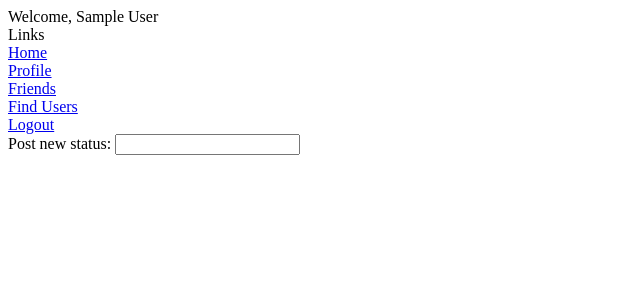
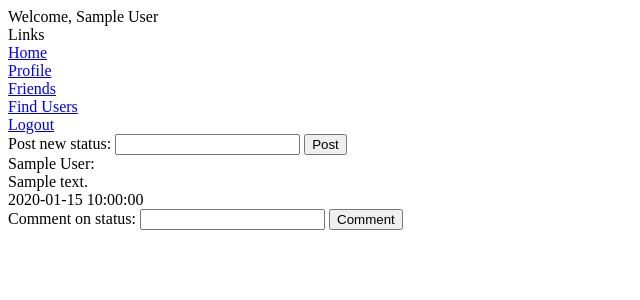
Before and after one commit to gik0geck0/csci445_social_network, a PHP site: page /home.php in a window 1280 px wide. Shown: the top 300 px of the page, without its empty margins (0-640 px from the left). Run offline with PHP 8.4, Linux system fonts and the light colour scheme; the visitor is signed in with stand-in values (Sample User, id 1); tables that the repository leaves empty hold one stand-in row (values such as "Sample post").

Commit message:
updated home page to 'mostly' have statuses by all friends.

```diff
--- a/home.php
+++ b/home.php
@@ -5,12 +5,106 @@
 ?>
 
 <form action="postStatus.php" method="post">
-	Post new status: <input type="text" name="" />
+	Post new status: <input type="text" name="Content" />
+	<input type="hidden" name="UID" value="<?= $_SESSION['user'] ?>" />
+	<input type="hidden" name="Privacy" value="3" />
+	<input type="submit" value="Post" />
+	<?php
+	if (isset($_GET['error'])) {
+		if ($_GET['error'] == 0) {
+			?> Status has been posted! <?
+		}
+	} ?>
 </form>
 
 <?
 	# list all the 20 most recent status updates by the current user, or friends
+	$db = new mysqli('localhost',
+						'team10',
+						'tangerine',
+						'team10_social');
+	$db->select_db('team10_social');
+	if ( mysqli_connect_errno() ) {
+		echo 'Could not connect to database. Please try again later.<br/>';
+		$Success = false;
+		$Errors[] = "Error connecting to server (database).";
+		exit();
+	}
 
-	$statusQuery = "SELECT * FROM statuses WHERE statuses.UID IN (";
+	$friendsQuery = "SELECT DISTINCT friendships.Target FROM friendships WHERE friendships.User = ".$_SESSION['user']." AND friendships.Status = 2";
+	$friendResult = $db->query($friendsQuery);
+	if (!$friendResult) {
+		echo "Cannot search for statuses right now. Please try again later <br/>";
+		echo "Error: ".$db->error;
+		exit();
+	}
+	#echo "Successfully queried for friends.";
+	$statusQuery = "SELECT users.FirstName, users.LastName, statuses.* FROM statuses INNER JOIN users ON statuses.UID = users.UID WHERE statuses.UID IN (".$_SESSION['user'];
+	$tgts = array();
+	while ($row = $friendResult->fetch_assoc()) {
+		$tgts[] = $row['Target'];
+	}
+	#echo "Friends are: $tgts";
+	$index = 0;
+	while ($index < count($tgts)) {
+		if ($index == 0) {
+			$statusQuery .= ", ";
+		}
+		$statusQuery .= $tgts[$index];
+		if ($index < count($tgts)-1) {
+			$statusQuery .= ", ";
+		}
+		$index = $index + 1;
+	}
+	$statusQuery .= ") AND statuses.Parent IS NULL ORDER BY statuses.Post_time LIMIT 10";
+	#echo "Status query: ".$statusQuery;
+
+	$statuses = $db->query($statusQuery);
+	if (!$statuses) {
+		echo "Full query: ".$statusQuery;
+		echo "Error executing query: ".$db->error;
+	}
+
+	while ($row = $statuses->fetch_assoc()) {
+		?>
+		<div class="status">
+			<?= $row['FirstName']." ".$row['LastName'] ?>:<br/>
+			<?= $row['Content'] ?><br/>
+			<div class="faded">
+				<?= $row['Post_time'] ?>
+			</div>
+
+			<?
+			$childCommentsQuery = "SELECT users.FirstName, users.LastName, statuses.* FROM statuses INNER JOIN users ON statuses.UID = users.UID WHERE Parent = ".$row['SID']." ORDER BY Post_time";
+
+			$comments = $db->query($childCommentsQuery);
+			if (!$comments) {
+				echo "Error looking for comments: ".$db->error;
+			}
+			while ($comment = $comments->fetch_assoc()) {
+				?>
+				<div class="comment">
+					<?= $row['FirstName']." ".$row['LastName'] ?>:<br/>
+					<?= $row['Content'] ?><br/>
+					<div class="faded">
+						<?= $row['Post_time'] ?>
+					</div>
+				</div>
+			<?
+			}
+			?>
+
+			<form action="postStatus.php" method="post">
+				Comment on status:
+				<input type="text" name="Content" />
+				<input type="hidden" name="UID" value="<?= $_SESSION['user'] ?>" />
+				<input type="hidden" name="Privacy" value="3" />
+				<input type="hidden" name="Parent" value="<?= $row['SID'] ?>" />
+				<input type="submit" value="Comment"/>
+			</form>
+		</div>
+		<?
+	}
+
 ?>
 <?php include("footer.php"); ?>
```
Also changed, not shown: postStatus.php (added, +33 -0 lines).
